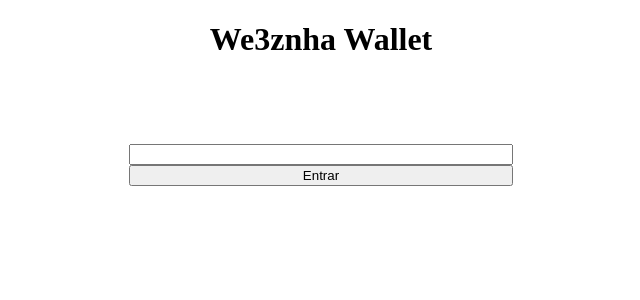
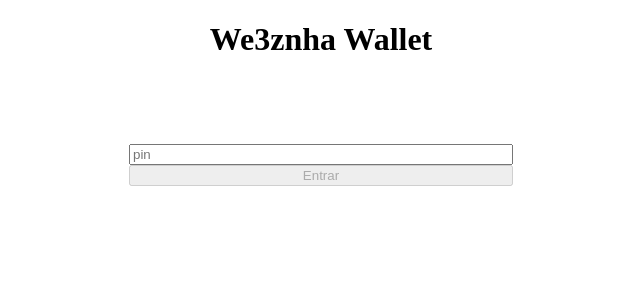
Before and after one commit to AllWKA/we3znhawallet, a Vue app: page / in a window 1280 px wide. Shown: the top 300 px of the page, without its empty margins (319-959 px from the left). Built offline with nearby package versions, Linux system fonts and the light colour scheme.

Commit message:
usar la clase error-message de manera global e incluir mensajes y validaciones dinamicas para el pin #23

```diff
--- a/src/App.vue
+++ b/src/App.vue
@@ -8,4 +8,8 @@
 body {
   margin: 0;
 }
+
+.error-message {
+  color: red;
+}
 </style>
--- a/src/views/Login.vue
+++ b/src/views/Login.vue
@@ -2,8 +2,8 @@
   <div class="main-container">
     <h1>We3znha Wallet</h1>
     <form class="login-form" @submit="submitLogin">
-      <input type="password" v-model="pin" maxlength="4" minlength="4">
-      <button>Entrar</button>
+      <input type="password" v-model="pin" maxlength="4" minlength="4" placeholder="pin" required>
+      <button :disabled="pin.length !== 4">Entrar</button>
       <p class="error-message">{{ errorMessage }}</p>
     </form>
   </div>
@@ -36,6 +36,21 @@ export default {
         this.errorMessage = `Hubo un error al entrar: ${e.message}`
       }
     }
+  },
+  watch: {
+    pin() {
+      if (isNaN(this.pin)){
+        this.errorMessage = 'Solo se aceptan números'
+        return
+      }
+
+      if (this.pin.length !== 0 && this.pin.length < 4){
+        this.errorMessage = 'El pin tiene que tener 4 dígitos'
+        return
+      }
+
+      this.errorMessage = ''
+    }
   }
 }
 </script>
@@ -58,8 +73,4 @@ export default {
   align-content: flex-end;
   margin-top: 5%;
 }
-
-.error-message {
-  color: red;
-}
 </style>
```
